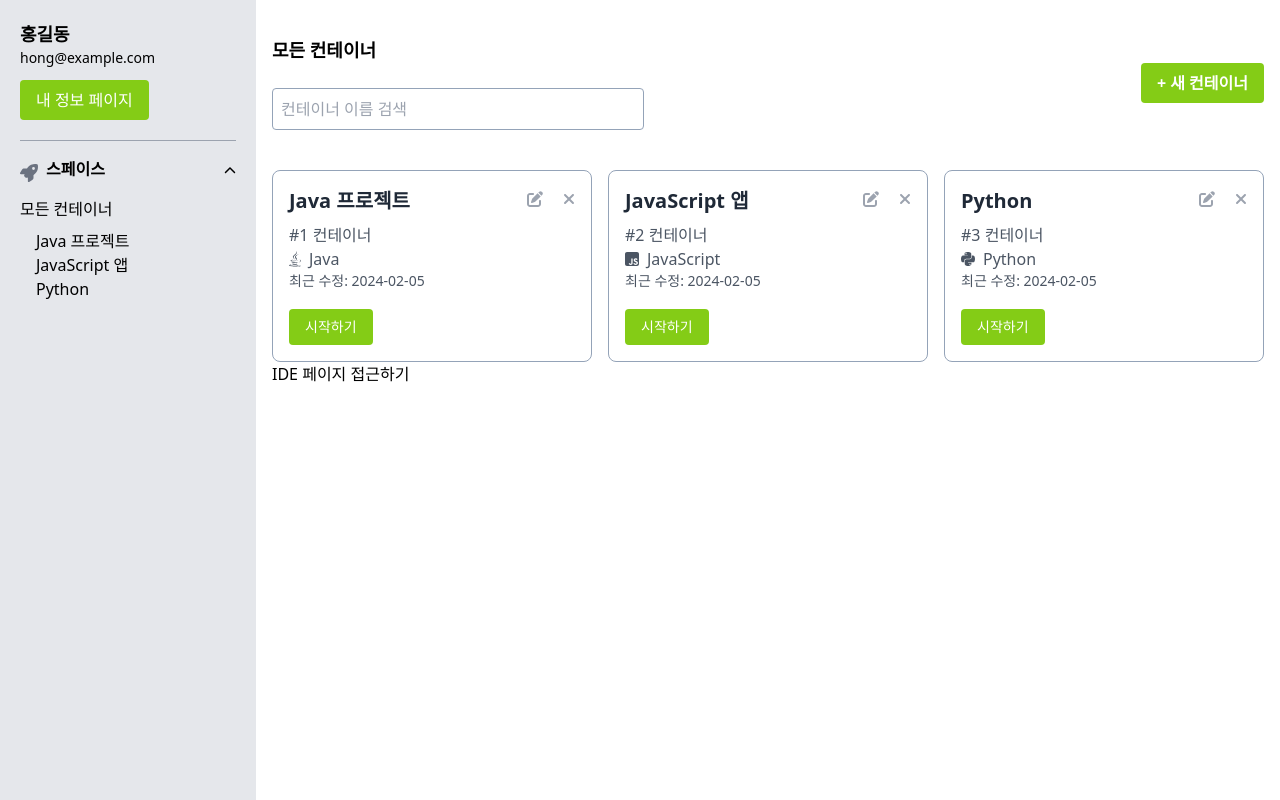
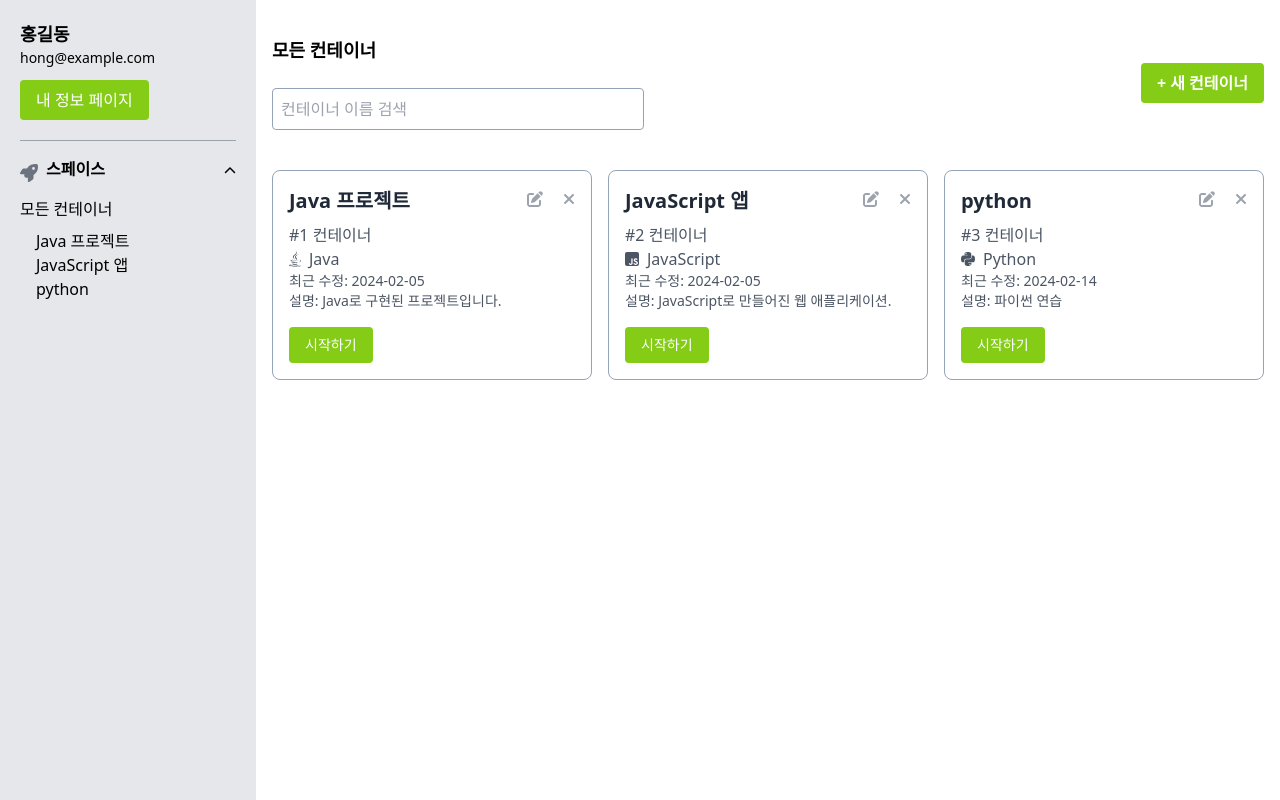
Before and after one commit to dogfoot-birdfoot/ide-front, a React (Create React App) app: page /container in a window 1280 px wide. Built offline with nearby package versions, Linux system fonts and the light colour scheme; data requests are answered from the project's data file.

Commit message:
style : 컨테이너에 설명 description 포함되도록 수정

```diff
--- a/db.json
+++ b/db.json
@@ -47,16 +47,16 @@
       "id": 2,
       "name": "JavaScript 앱",
       "language": "JavaScript",
-      "description": "JavaScript로 만들어진 웹 애플리케이션입니다.",
+      "description": "JavaScript로 만들어진 웹 애플리케이션.",
       "lastModified": "2024-02-05",
       "number": 2
     },
     {
+      "name": "python",
+      "language": "Python",
+      "description": "파이썬 연습",
+      "lastModified": "2024-02-14",
       "id": 3,
-      "name": "Python",
-      "language": "Python",
-      "description": "Python으로 작성된 스크립트입니다.",
-      "lastModified": "2024-02-05",
       "number": 3
     }
   ]
--- a/src/components/form/ContainerForm.tsx
+++ b/src/components/form/ContainerForm.tsx
@@ -4,6 +4,7 @@ import { faJava, faJsSquare, faPython, faCuttlefish } from "@fortawesome/free-br
 import { faPenToSquare, faTimes } from "@fortawesome/free-solid-svg-icons"
 import { faFileCode } from "@fortawesome/free-regular-svg-icons" // 기본 아이콘
 import axios from "axios"
+import { useNavigate } from "react-router-dom"
 
 export interface ContainerFormProps {
   id: number
@@ -11,6 +12,7 @@ export interface ContainerFormProps {
   number: number
   language: string
   lastModified: string
+  description: string
   onEdit: () => void // 수정 버튼 클릭 이벤트 핸들러를 props로 추가합니다.
   onDelete: (id: number) => void // 삭제 함수 prop 추가
 }
@@ -35,14 +37,16 @@ const ContainerForm: React.FC<ContainerFormProps> = ({
   number,
   language,
   lastModified,
+  description,
   name,
   onEdit,
   onDelete
 }) => {
   const languageIcon = getLanguageIcon(language)
+  const navigation = useNavigate()
 
   return (
-    <div className="bg-white p-4 rounded-lg border border-slate-400 flex flex-col justify-between h-48 relative">
+    <div className="bg-white p-4 rounded-lg border border-slate-400 flex flex-col justify-between h-55 relative">
       <button onClick={onEdit} className="absolute top-4 right-12 text-gray-400 hover:text-gray-600">
         <FontAwesomeIcon icon={faPenToSquare} />
       </button>
@@ -59,8 +63,13 @@ const ContainerForm: React.FC<ContainerFormProps> = ({
           {language}
         </div>
         <p className="text-gray-600 text-sm">최근 수정: {lastModified}</p>
+        <p className="text-gray-600 text-sm">설명: {description}</p> {/* 설명 추가 */}
       </div>
-      <button className="bg-lime-500 text-white text-sm px-4 py-2 rounded hover:bg-lime-600 mt-4 self-start">
+      <button
+        // 추후에 동적으로 연결된 엔드포인트로 이동하도록 수정
+        onClick={() => navigation("/ide")}
+        className="bg-lime-500 text-white text-sm px-4 py-2 rounded hover:bg-lime-600 mt-4 self-start"
+      >
         시작하기
       </button>
     </div>
@@ -68,6 +77,6 @@ const ContainerForm: React.FC<ContainerFormProps> = ({
 }
 
 export default ContainerForm
-function setContainers(arg0: (prevContainers: any) => any) {
-  throw new Error("Function not implemented.")
-}
+// function setContainers(arg0: (prevContainers: any) => any) {
+//   throw new Error("Function not implemented.")
+// }
--- a/src/pages/ContainerPage/ContainerPage.tsx
+++ b/src/pages/ContainerPage/ContainerPage.tsx
@@ -22,6 +22,7 @@ const ContainerPage: React.FC = () => {
         const containersData: ContainerFormProps[] = projects.map((project: any, index: number) => ({
           id: project.id,
           name: project.name,
+          description: project.description,
           language: project.language || "N/A", // 'language' 속성이 없는 경우 'N/A'로 표시합니다.
           lastModified: project.lastModified,
           number: index + 1 // 순차적 번호 할당
@@ -68,6 +69,7 @@ const ContainerPage: React.FC = () => {
       const containersData: ContainerFormProps[] = projects.map((project: any, index: number) => ({
         id: project.id,
         name: project.name,
+        description: projects.description,
         language: project.language || "N/A",
         lastModified: project.lastModified,
         number: index + 1
@@ -98,7 +100,6 @@ const ContainerPage: React.FC = () => {
             />
           ))}
         </div>
-        <Link to={"/ide"}>IDE 페이지 접근하기</Link>
       </div>
       {isEditContainerModalOpen && editingContainer && (
         <ContainerEditModal
```
